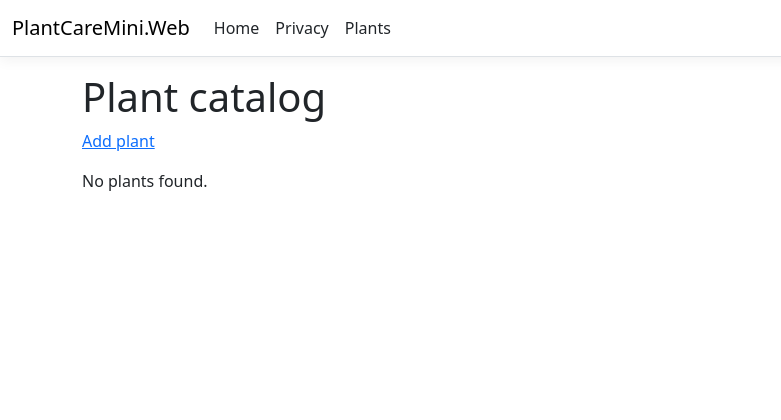
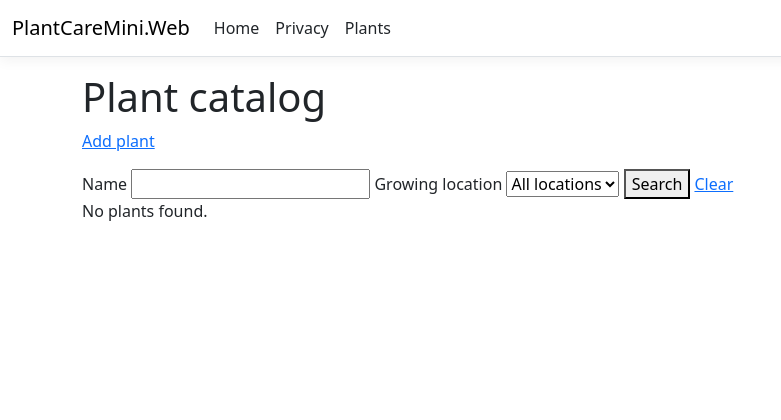
Before and after one commit to Cat3rocket3/PlantCareMini, an ASP.NET Core app: page /Plants?growingLocationId=1 in a window 1280 px wide. Shown: the top 420 px of the page, without its empty margins (0-781 px from the left). Run offline with ASP.NET Core 8, Linux system fonts and the light colour scheme; data that the repository does not hold is empty; style sheets or scripts are compiled from the project's sources.

Commit message:
Add search and growing location filter

```diff
--- a/PlantCareMini.Services/Contracts/IPlantService.cs
+++ b/PlantCareMini.Services/Contracts/IPlantService.cs
@@ -4,7 +4,7 @@ namespace PlantCareMini.Services.Contracts
 {
     public interface IPlantService
     {
-        Task<List<Plant>> GetAll();
+        Task<List<Plant>> GetAll(string? search = null, int? growingLocationId = null);
         Task<List<PlantType>> GetPlantTypes();
         Task<List<GrowingLocation>> GetGrowingLocations();
         Task Create(string name, int plantTypeId, int growingLocationId, int wateringIntervalDays, string description);
--- a/PlantCareMini.Web/Controllers/PlantsController.cs
+++ b/PlantCareMini.Web/Controllers/PlantsController.cs
@@ -13,9 +13,12 @@ namespace PlantCareMini.Web.Controllers
             _plantService = plantService;
         }
 
-        public async Task<IActionResult> Index()
+        public async Task<IActionResult> Index(string? search, int? growingLocationId)
         {
-            var plants = await _plantService.GetAll();
+            var plants = await _plantService.GetAll(search, growingLocationId);
+            ViewBag.Search = search;
+            ViewBag.GrowingLocationId = growingLocationId;
+            ViewBag.GrowingLocations = await _plantService.GetGrowingLocations();
             return View(plants);
         }
 
--- a/PlantCareMini.Web/Views/Plants/Index.cshtml
+++ b/PlantCareMini.Web/Views/Plants/Index.cshtml
@@ -2,6 +2,20 @@
 @{ ViewData["Title"] = "Plants"; }
 <h1>Plant catalog</h1>
 <p><a asp-action="Create">Add plant</a></p>
+<form asp-action="Index" method="get">
+    <label for="search">Name</label>
+    <input id="search" name="search" value="@ViewBag.Search" />
+    <label for="growingLocationId">Growing location</label>
+    <select id="growingLocationId" name="growingLocationId">
+        <option value="">All locations</option>
+        @foreach (GrowingLocation location in ViewBag.GrowingLocations)
+        {
+            <option value="@location.GrowingLocationId" selected="@(ViewBag.GrowingLocationId == location.GrowingLocationId)">@location.Name</option>
+        }
+    </select>
+    <button type="submit">Search</button>
+    <a asp-action="Index">Clear</a>
+</form>
 @if (!Model.Any())
 {
     <p>No plants found.</p>
```
Also changed, not shown: PlantCareMini.Services/PlantService.cs (+9 -2 lines).
